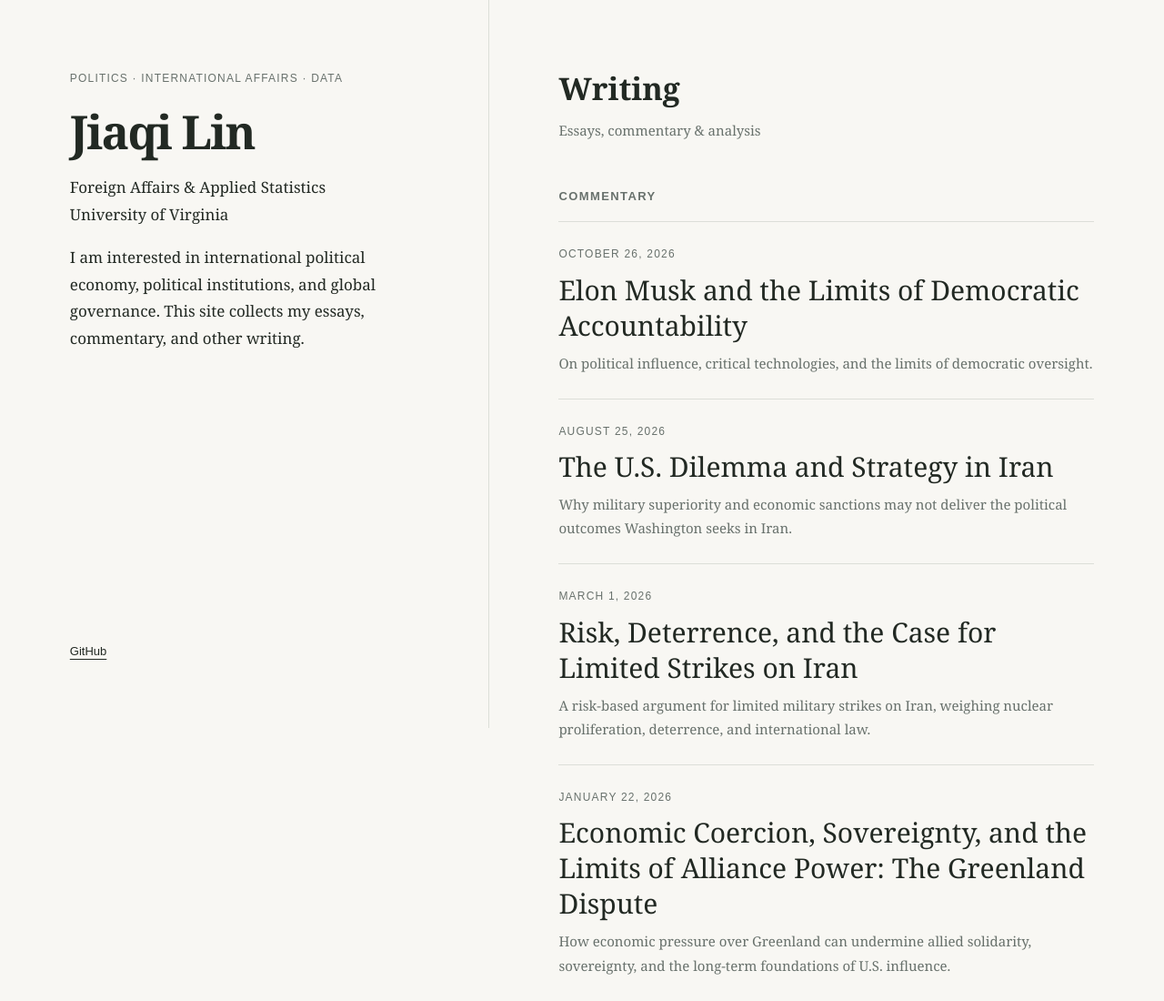
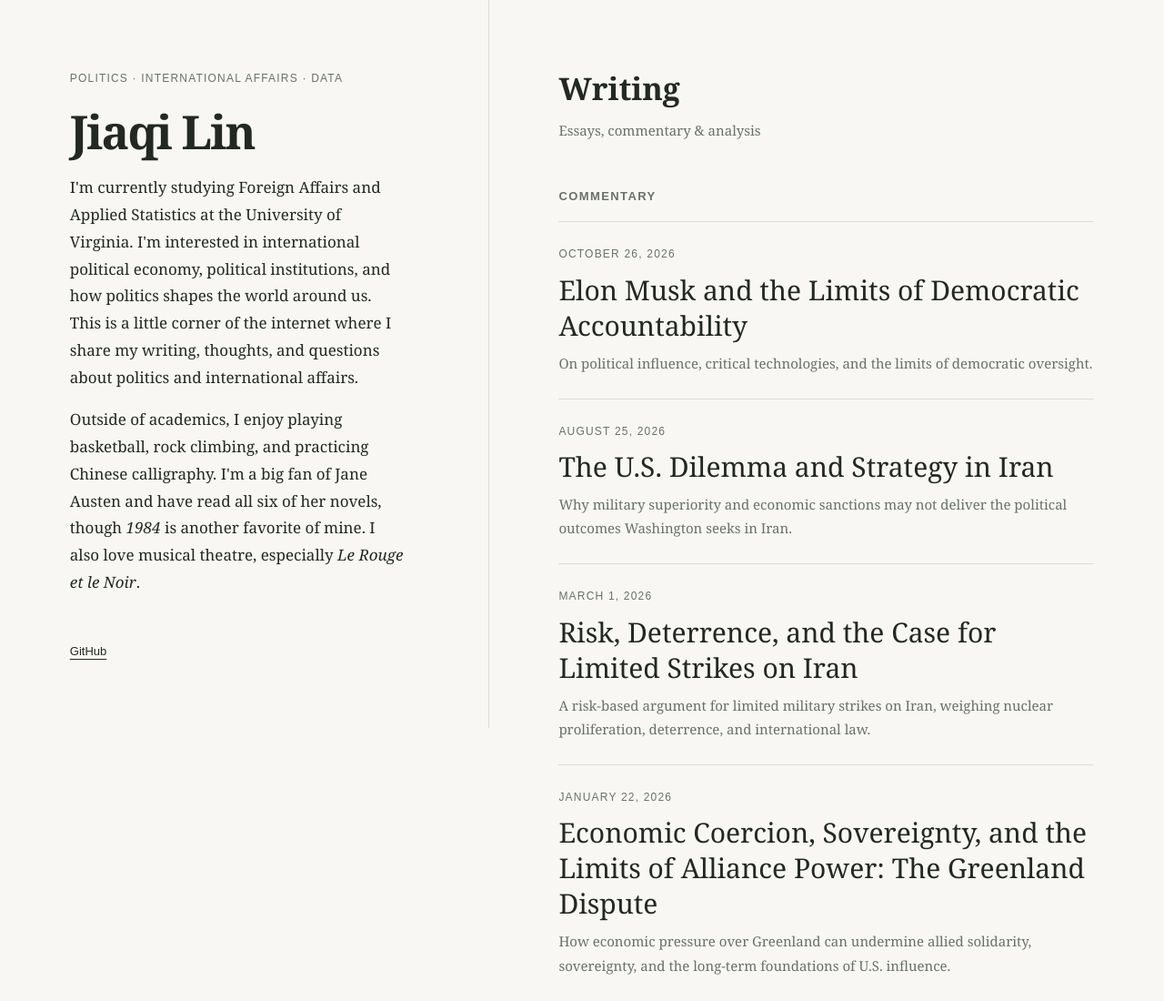
Before and after one commit to annylin0712/annylin0712.github.io, a plain HTML site: page index.html in a window 1280 px wide. Shown: the top 1100 px of the page at 91% size. Drawn offline with Linux system fonts and the light colour scheme.

Commit message:
Update homepage bio with personal interests

```diff
--- a/index.html
+++ b/index.html
@@ -26,8 +26,7 @@ h1{font-size:clamp(36px,4vw,60px);line-height:1.12;letter-spacing:-1.8px;margin:
 <aside class="sidebar"><div>
 <div class="tag">Politics · International Affairs · Data</div>
 <h1>Jiaqi Lin</h1>
-<p>Foreign Affairs &amp; Applied Statistics<br>University of Virginia</p>
-<p>I am interested in international political economy, political institutions, and global governance. This site collects my essays, commentary, and other writing.</p>
+<p>I'm currently studying Foreign Affairs and Applied Statistics at the University of Virginia. I'm interested in international political economy, political institutions, and how politics shapes the world around us. This is a little corner of the internet where I share my writing, thoughts, and questions about politics and international affairs.</p><p>Outside of academics, I enjoy playing basketball, rock climbing, and practicing Chinese calligraphy. I'm a big fan of Jane Austen and have read all six of her novels, though <em>1984</em> is another favorite of mine. I also love musical theatre, especially <em>Le Rouge et le Noir</em>.</p>
 </div><div class="links"><a href="https://github.com/annylin0712">GitHub</a></div></aside>
 <main class="main"><section id="index-view"><h2>Writing</h2><p class="subtitle">Essays, commentary &amp; analysis</p><div id="entries"></div><p class="footer">© 2026 · Personal Writing Portfolio</p></section>
 <article id="article-view" class="article-view"><a class="back" href="#">← All writing</a><div class="meta" id="article-meta" style="margin-top:38px"></div><h2 id="article-title"></h2><div class="article-body" id="article-body"></div><a class="back" href="#">← Back to all writing</a></article>
```
